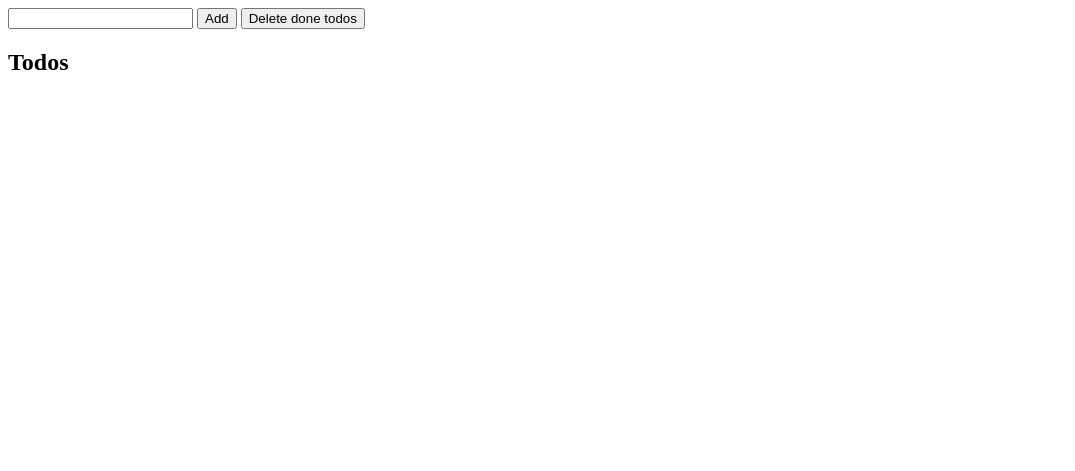
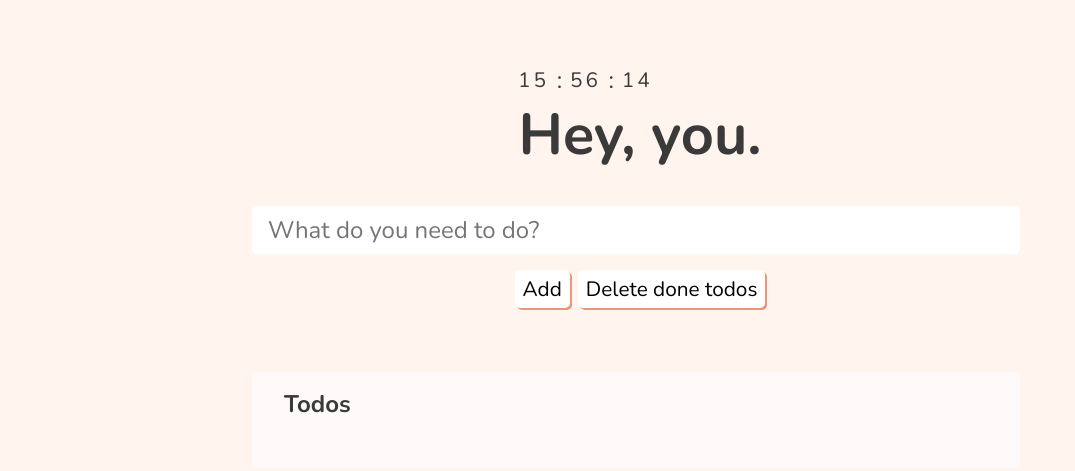
Before and after one commit to mijuni/todo-app2, a plain HTML site: page index.html in a window 1280 px wide. Shown: the whole page, without its empty margins (0-1075 px from the left). Drawn offline with nearby package versions, Linux system fonts and the light colour scheme; no server answers.

Commit message:
feat: clock for current time and add whole css styling

```diff
--- a/index.html
+++ b/index.html
@@ -5,34 +5,40 @@
     <meta charset="UTF-8">
     <meta http-equiv="X-UA-Compatible" content="IE=edge">
     <meta name="viewport" content="width=device-width, initial-scale=1.0">
+    <link rel="stylesheet" href="styles.css">
     <title>To Do App 2</title>
 
 </head>
 
 <body>
+    <header>
+        <div class="clock">
+            <div id="hour">00</div>
+            <span>:</span>
+            <div id="minute">00</div>
+            <span>:</span>
+            <div id="seconds">00</div>
+        </div>
+        <h1>Hey, you.</h1>
+    </header>
+    <main>
+        <div class="container">
             <form>
-        <input type="text" id="new-todo" />
+                <div class="searchbar">
+                    <input type="text" id="new-todo" placeholder="What do you need to do?" />
+                </div>
+
+                <div class="btns">
                     <button id="btn-new-todo" type="submit">Add</button>
                     <button id="delete-all-done" type="button">Delete done todos</button>
+                </div>
             </form>
-    <!--
-    <section class="filter">
-
-        <input type="radio" id="all-todos" name="todo" checked>
-        <label for="all-todos">All</label>
-
-        <input type="radio" id="open-todos" name="todo">
-        <label for="open-todos">Open</label>
-
-        <input type="radio" id="done-todos" name="todo">
-        <label for="done-todos">Done</label>
-
-    </section>
-    -->
             <section>
-        <h1>Todos</h1>
+                <h2>Todos</h2>
                 <ul id="todo-list"></ul>
             </section>
+        </div>
+    </main>
     <script src="script.js"></script>
 </body>
 
--- a/script.js
+++ b/script.js
@@ -4,28 +4,21 @@ const formElement = document.querySelector("form");
 const todoListElement = document.querySelector("#todo-list");
 const btnDeleteElement = document.querySelector("#delete-all-done");
 
+const apiUrl = "http://localhost:4730/todos";
+
 let stateArr = [];
 
 // fetch API with URL
-function loadTodos() {
-  fetch("http://localhost:4730/todos")
-    .then((response) => response.json())
-    .then((data) => {
-      //show todos - GET request by default
-      stateArr = data;
-      console.log(stateArr);
-      showTodos();
-    });
+async function loadTodos() {
+  try {
+    const response = await fetch(apiUrl);
+    const data = await response.json();
+    stateArr = data;
+    showTodos();
+  } catch (error) {
+    console.error(error);
+  }
 }
-
-//Sicherheitsabfrage einbauen
-/*
-if(respond.ok) {
-return response.json()
-} else {
-  console.log("That was not sucessful.")
-}
-*/
 
 // function to show todos (rendering)
 function showTodos() {
@@ -64,7 +57,7 @@ btnElement.addEventListener("click", () => {
     done: false,
   };
 
-  fetch("http://localhost:4730/todos", {
+  fetch(apiUrl, {
     method: "POST",
     headers: {
       "content-type": "application/json",
@@ -91,7 +84,7 @@ function updateTodo(event) {
     done: event.target.checked,
   };
 
-  fetch("http://localhost:4730/todos/" + id, {
+  fetch(apiUrl + "/" + id, {
     method: "PUT",
     headers: {
       "content-type": "application/json",
@@ -113,11 +106,11 @@ function deleteTodo() {
   stateArr.forEach((todo) => {
     const todoId = todo.id;
     if (todo.done) {
-      fetch("http://localhost:4730/todos/" + todoId, {
+      fetch(apiUrl + "/" + todoId, {
         method: "DELETE",
       })
         .then((res) => res.json())
-        .then((newTodoFromApi) => {
+        .then((deletedTodoFromApi) => {
           loadTodos();
         });
     }
@@ -125,3 +118,30 @@ function deleteTodo() {
 }
 
 loadTodos();
+
+/*======================= Clock =======================*/
+
+let hour = document.querySelector("#hour");
+let minute = document.querySelector("#minute");
+let seconds = document.querySelector("#seconds");
+
+let clock = setInterval(function time() {
+  let dateNow = new Date();
+  let hourNow = dateNow.getHours();
+  let minNow = dateNow.getMinutes();
+  let secNow = dateNow.getSeconds();
+
+  if (hourNow < 10) {
+    hourNow = "0" + hourNow;
+  }
+  if (minNow < 10) {
+    minNow = "0" + minNow;
+  }
+  if (secNow < 10) {
+    secNow = "0" + secNow;
+  }
+
+  hour.innerText = hourNow;
+  minute.innerText = minNow;
+  seconds.innerText = secNow;
+}, 1000);
--- /dev/null
+++ b/styles.css
@@ -0,0 +1,163 @@
+/*======================= Google Fonts =======================*/
+@import url("https://fonts.googleapis.com/css2?family=Nunito:wght@400;500;600;700&display=swap");
+
+/*======================= General Styling =======================*/
+
+*,
+*::before,
+*::after {
+  box-sizing: border-box;
+  margin: 0;
+  padding: 0;
+}
+
+html,
+#btn-new-todo,
+#delete-all-done,
+#new-todo {
+  font-family: "Nunito", sans-serif;
+}
+
+body {
+  font-family: "Nunito", sans-serif;
+  background-color: #fff5ee;
+  color: #3a3a3a;
+  display: flex;
+  justify-content: center;
+  align-items: center;
+  flex-direction: column;
+  gap: 2rem;
+}
+
+header {
+  margin-top: 4rem;
+}
+
+section {
+  margin-top: 3rem;
+  background-color: #fffafa;
+  padding: 1rem 2rem 2rem 2rem;
+  max-width: 768px;
+  border-radius: 5px;
+}
+
+h2 {
+  margin-bottom: 1rem;
+}
+
+input[type="checkbox"] {
+  margin-left: 0.5rem;
+  accent-color: #228b22;
+  transform: scale(1.3);
+  cursor: pointer;
+}
+
+li {
+  list-style: none;
+}
+
+/*======================= Header Styling =======================*/
+
+#new-todo {
+  height: 2rem;
+  font-size: 1.1rem;
+  border-style: none;
+  padding: 0.4rem 0.5rem 0.4rem 0.5rem;
+  border-radius: 5px;
+}
+
+.searchbar {
+  margin-right: 0.5rem;
+  margin-bottom: 1rem;
+  position: relative;
+}
+
+/*======================= Button Styling =======================*/
+
+.btns {
+  display: flex;
+  justify-content: center;
+  gap: 0.5rem;
+}
+
+#btn-new-todo,
+#delete-all-done {
+  padding: 0.3rem 0.5rem 0.3rem 0.5rem;
+  font-size: 1rem;
+  border-radius: 5px;
+  border-style: none;
+  box-shadow: 2px 2px 0px 0px #e9967a;
+  background-color: #fff;
+  cursor: pointer;
+}
+
+#btn-new-todo:hover,
+#delete-all-done:hover {
+  background-color: #e9967a;
+}
+
+/*======================= Clock Styling =======================*/
+
+.clock {
+  width: 150px;
+  display: flex;
+  justify-content: space-between;
+  align-items: center;
+  transform: translateX(-0.5rem);
+}
+
+.clock div {
+  position: relative;
+  height: 100%;
+  width: 150px;
+  display: flex;
+  align-items: center;
+  justify-content: center;
+  font-size: 1.3rem;
+  color: #3a3a3a;
+  border-radius: 5px;
+  letter-spacing: 3px;
+}
+
+.clock span {
+  font-size: 1.5rem;
+  color: #3a3a3a;
+}
+
+/*======================= Media Queries =======================*/
+
+@media screen and (min-width: 530px) {
+  header {
+    font-size: 1.5rem;
+  }
+
+  #new-todo {
+    width: 500px;
+    padding: 1.5rem 1rem 1.5rem 1rem;
+    font-size: 1.3rem;
+  }
+
+  form {
+    margin-bottom: 4rem;
+  }
+
+  #btn-new-todo,
+  #delete-all-done {
+    font-size: 1.3rem;
+  }
+
+  li {
+    font-size: 1.3rem;
+  }
+}
+
+@media screen and (min-width: 1024px) {
+  header {
+    font-size: 1.8rem;
+  }
+
+  #new-todo {
+    width: 768px;
+    font-size: 1.5rem;
+  }
+}
```
Lines whose indentation alone changed are shown as unchanged.
